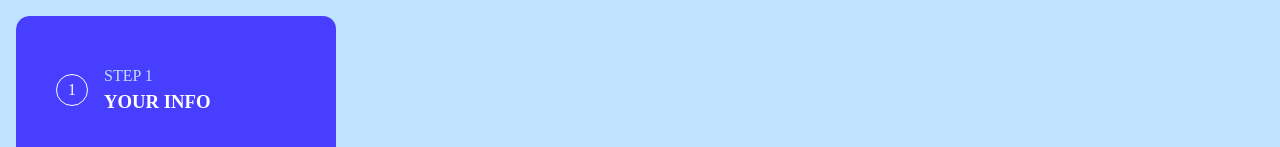
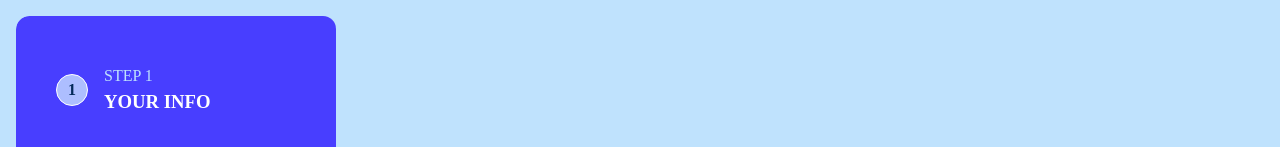
Before and after one commit to k-stopczynska/multi-step-form, a React (Create React App) app in the folder my-app/: page / in a window 1280 px wide. Shown: the top 147 px of the page. Built offline with nearby package versions, Linux system fonts and the light colour scheme.

Commit message:
changing nav layout on active states

```diff
--- a/my-app/src/components/Main/FormFirst.module.css
+++ b/my-app/src/components/Main/FormFirst.module.css
@@ -1,7 +1,6 @@
 .form__control {
   position: absolute;
   width: 90%;
-  height: 80%;
   top: 20%;
 }
 
--- a/my-app/src/components/Main/FormFirst.tsx
+++ b/my-app/src/components/Main/FormFirst.tsx
@@ -34,6 +34,7 @@ const FormFirst = () => {
           placeholder="+1 234 567 890"
         />
       </div>
+
       <StepChanger />
     </Form>
   );
--- a/my-app/src/components/Nav/NavItem.module.css
+++ b/my-app/src/components/Nav/NavItem.module.css
@@ -6,7 +6,8 @@
   gap: 1em;
 }
 
-.number__container {
+.number__container,
+.active {
   background: transparent;
   border: 1px solid var(--white);
   border-radius: 50%;
@@ -15,6 +16,12 @@
   justify-content: center;
   height: 2rem;
   width: 2rem;
+}
+
+.active {
+ background: var(--pastel-blue);
+ color: var(--marine-blue);
+ font-weight: 700
 }
 
 .instructions__container {
--- a/my-app/src/components/Nav/NavItem.tsx
+++ b/my-app/src/components/Nav/NavItem.tsx
@@ -1,6 +1,10 @@
+import { useContext } from 'react';
+import PageContext from '../../contexts/page-context';
 import classes from "./NavItem.module.css";
 
 const NavItem: React.FC<{ number: number }> = (props) => {
+  const pageCtx = useContext(PageContext);
+  const numberClasses = pageCtx.page + 1 === props.number ? 'active' : 'number__container'
   let title =
     props.number === 1
       ? "your info"
@@ -11,7 +15,7 @@ const NavItem: React.FC<{ number: number }> = (props) => {
       : "summary";
   return (
     <li className={classes.list__item}>
-      <div className={classes.number__container}>{props.number}</div>
+      <div className={classes[numberClasses]}>{props.number}</div>
       <div className={classes.instructions__container}>
         <p>step {props.number}</p>
         <h3>{title}</h3>
```
